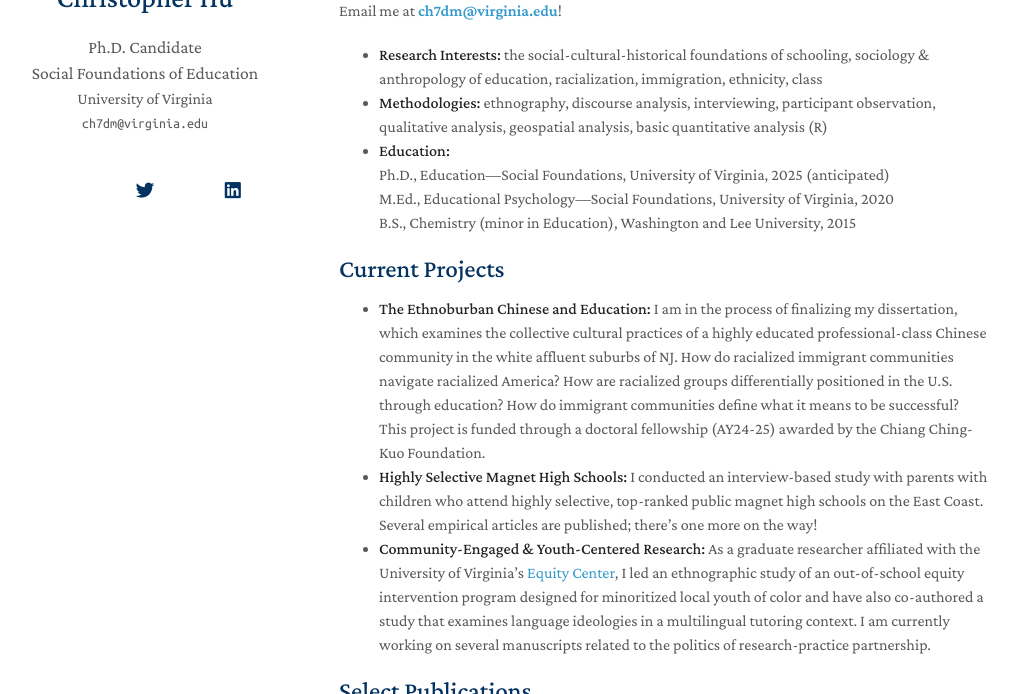
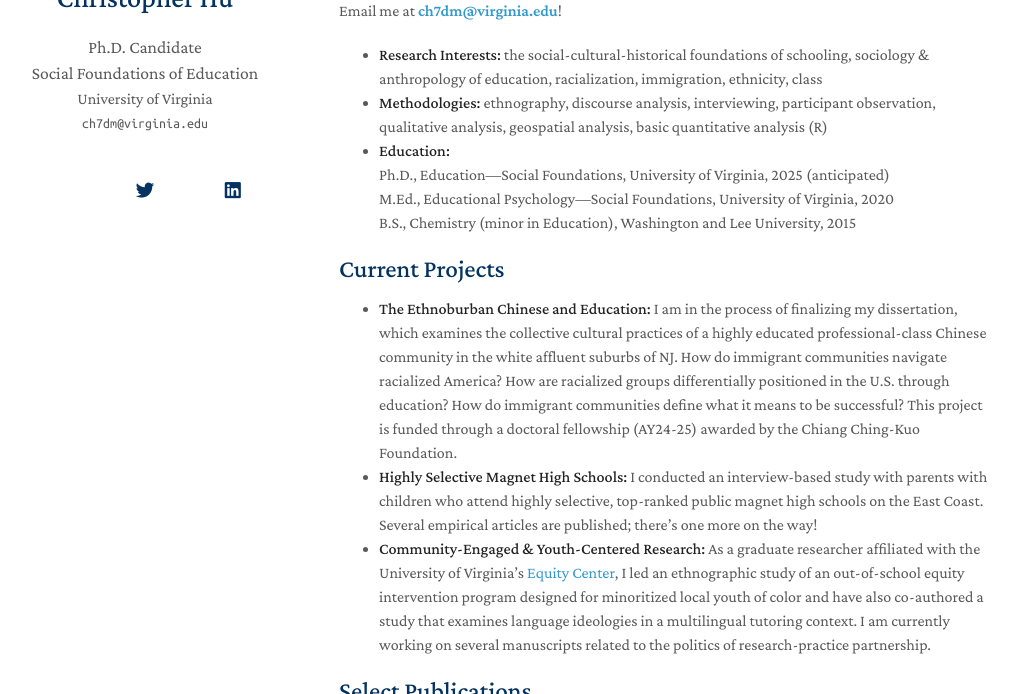
Before and after one commit to MrChristopherHu/profile, a Jekyll site: the page built from index.md, in a window 1280 px wide and 900 px high, cut to the strip 206-900 px from the top of the window. Shown: the whole strip, without its empty margins (131-1148 px from the left). Built offline with Jekyll 4.4.1, drawn with Linux system fonts in a browser that asks for light colours; nearby versions of some CDN libraries; a style sheet for code colours, icons or effects is not loaded; our own code applies the rules of GitHub Pages for plain Markdown files.

Commit message:
Update index.md

```diff
--- a/index.md
+++ b/index.md
@@ -14,7 +14,7 @@
 
 ## Current Projects
 
-- **The Ethnoburban Chinese and Education:** I am in the process of finalizing my dissertation, which examines the collective cultural practices of a highly educated professional-class Chinese community in the white affluent suburbs of NJ. How do racialized immigrant communities navigate racialized America? How are racialized groups differentially positioned in the U.S. through education? How do immigrant communities define what it means to be successful? This project is funded through a doctoral fellowship (AY24-25) awarded by the Chiang Ching-Kuo Foundation.
+- **The Ethnoburban Chinese and Education:** I am in the process of finalizing my dissertation, which examines the collective cultural practices of a highly educated professional-class Chinese community in the white affluent suburbs of NJ. How do immigrant communities navigate racialized America? How are racialized groups differentially positioned in the U.S. through education? How do immigrant communities define what it means to be successful? This project is funded through a doctoral fellowship (AY24-25) awarded by the Chiang Ching-Kuo Foundation.
 - **Highly Selective Magnet High Schools:** I conducted an interview-based study with parents with children who attend highly selective, top-ranked public magnet high schools on the East Coast. Several empirical articles are published; there's one more on the way!
 - **Community-Engaged & Youth-Centered Research:** As a graduate researcher affiliated with the University of Virginia's [Equity Center](https://www.virginiaequitycenter.org/), I led an ethnographic study of an out-of-school equity intervention program designed for minoritized local youth of color and have also co-authored a study that examines language ideologies in a multilingual tutoring context. I am currently working on several manuscripts related to the politics of research-practice partnership.
 
```
